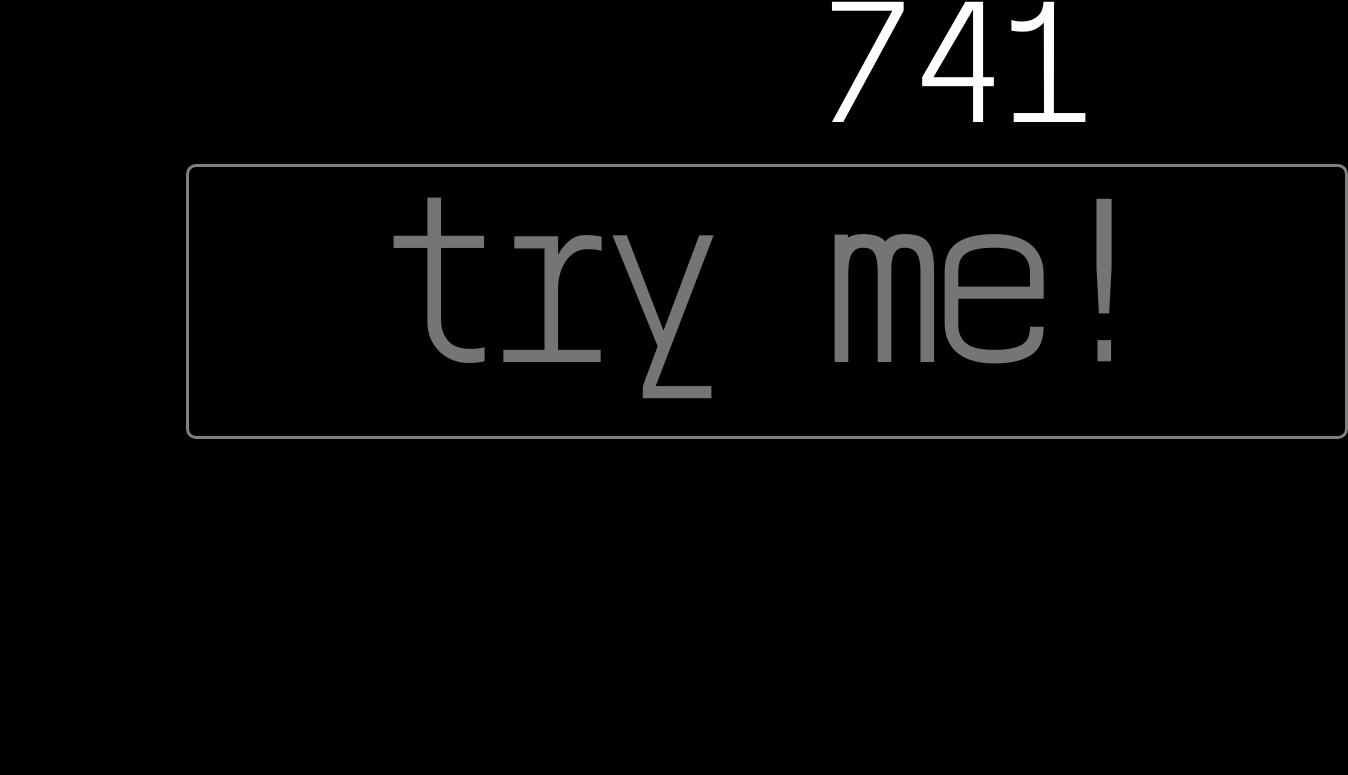
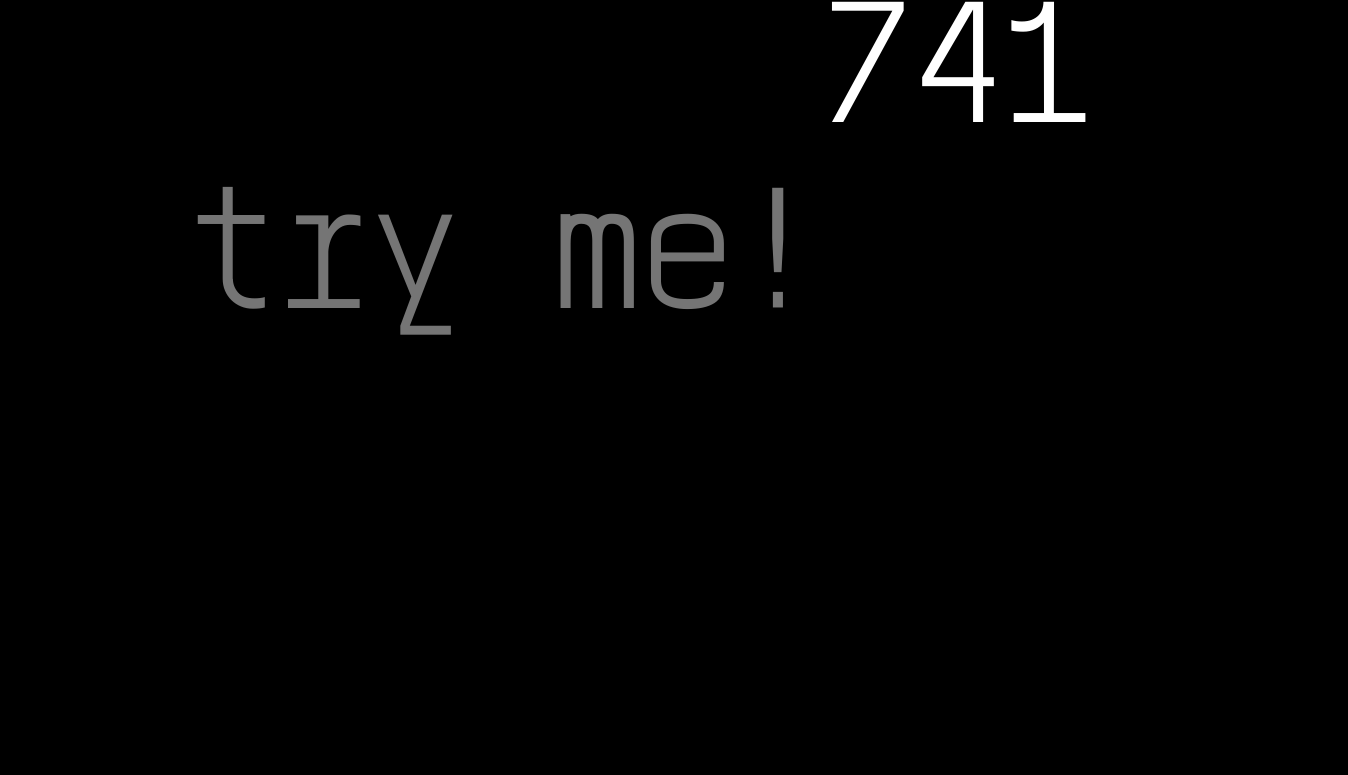
Before and after one commit to miguelsantosdesign/portfolio, a plain HTML site: page index.html in a window 1280 px wide. Shown: the part 6191-6966 px from the top of the page, 1348 px wide, since content can reach past the window. Drawn offline with nearby package versions, Linux system fonts and the light colour scheme.

Commit message:
Update style.css

```diff
--- a/style.css
+++ b/style.css
@@ -18,6 +18,7 @@
 }
 html{
     scroll-behavior: smooth;
+    scrollbar-width: none;
 }
 
   body{
@@ -27,6 +28,7 @@ html{
     margin: 0;
     padding: 0;
     text-wrap: balance;
+    scroll-behavior: smooth;
 }
 
 a{
@@ -92,6 +94,7 @@ a{
     margin:0;
     bottom: 0;
     align-self: flex-end;
+
 }
 
 #navbar  a{
@@ -142,7 +145,7 @@ a{
 }
 
 #brief .abouttext{
-    width: 30vw;
+    width: 100%;
     display: flex;
 }
 
@@ -245,11 +248,13 @@ a{
     align-items: center;
     overflow: hidden;
     flex-direction: column;
+    pointer-events: none;
 }
 
 .mediumimg{
     z-index: 3;
     width: 100%;
+    pointer-events: none;
 }
 
 .mediumimgcont p {
@@ -379,6 +384,7 @@ a{
     height: auto;
     position: sticky;
     top: 0;
+    pointer-events: none;
 }
 
 .fichatec > #rightnav {
@@ -401,25 +407,25 @@ a{
 
 
 .FakeTextArea{
-    border: 3px solid grey;
-    border-radius: 10px;
     display: block;
   margin-left: auto;
   margin-right: auto;
-  margin-bottom: 5vh;
-    width: 90vw;
+    width: 10ch;
     height: -10%;
     background-color: black;
     color: white;
-    font-size:19vw;
+    font-size: 14vw;
     font-family: korpmono;
     resize: none;
     text-wrap: nowrap;
     overflow: hidden;
-    text-align: center;
+    text-align: left;
     outline: none;
     white-space: nowrap;
-    letter-spacing: -1vw;
+    outline: none;
+    border: none;
+    line-height: 95%;
+    margin-top:-5%;
 }
 
 #pais::before {
@@ -462,7 +468,7 @@ a{
       content: "Umeå";
     }
     50% {
-      content: "Königswinter";
+      content: "Gößnitz";
     }
     75% {
       content: "Špičkovina";
@@ -480,19 +486,19 @@ a{
 
   @keyframes pop {
     0% {
-      content: "171,767";
+      content: "170.767";
     }
     25% {
-      content: "88,395";
+      content: "88.395";
     }
     50% {
-      content: "40,625";
+      content: "3.960";
     }
     75% {
       content: "741";
     }
     100% {
-      content: "2,571";
+      content: "2.571";
     }
   }
 
@@ -539,7 +545,3 @@ section{
     animation-iteration-count: 1;
     animation-fill-mode: both;
   }
-
-.fichatec > #rightnav #brief span{
-    align-self: flex-start;
-}
```
